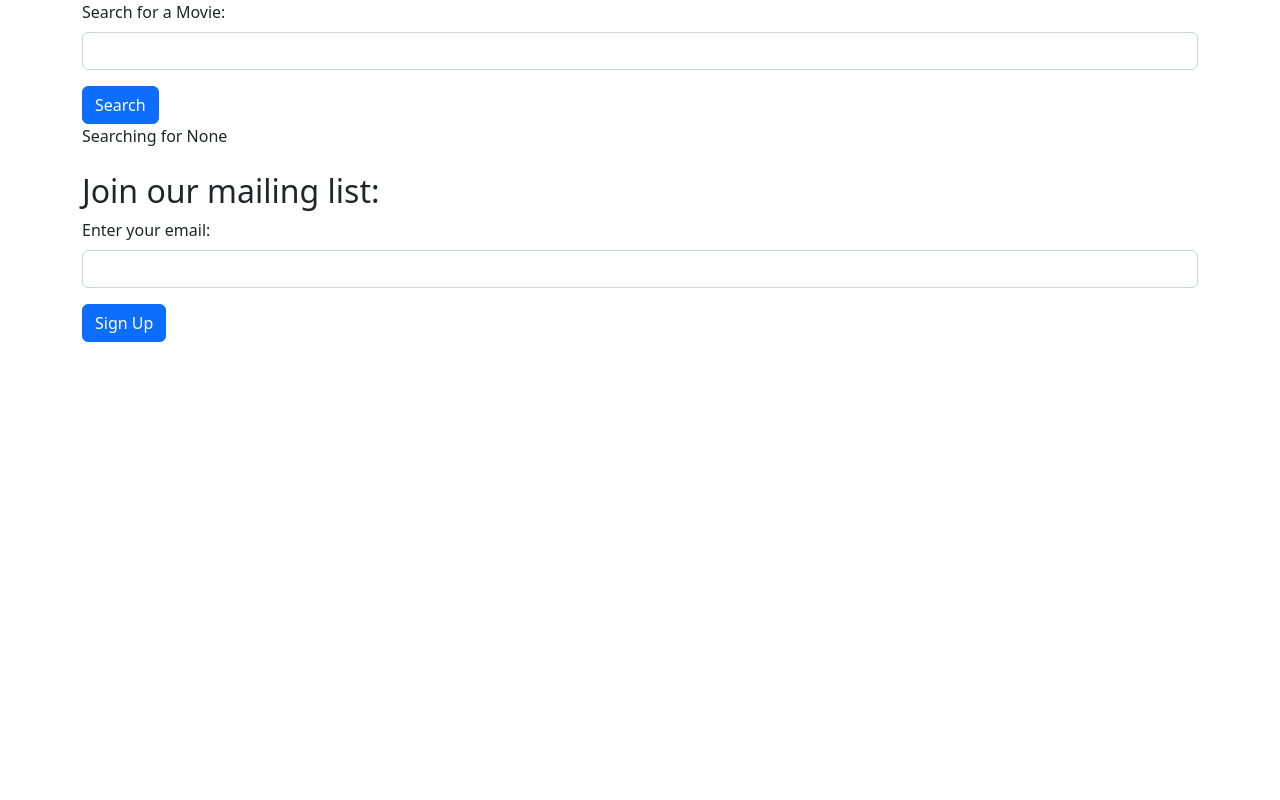
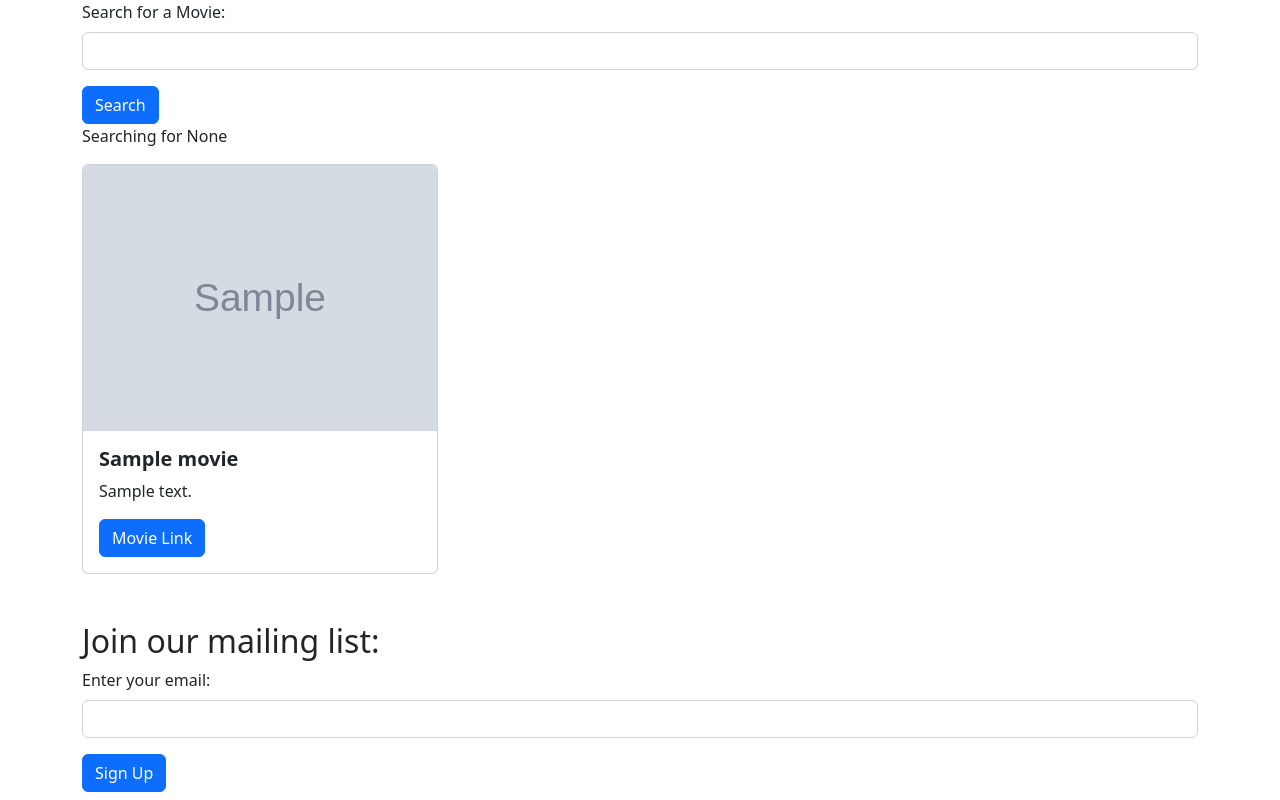
Before and after one commit to matruane/django_moviereviews, a Django app: page / in a window 1280 px wide. Run offline with Django 4.2, Linux system fonts and the light colour scheme; tables that the repository leaves empty hold one stand-in row (values such as "Sample post"); grey boxes marked "Sample" are stand-in pictures.

Commit message:
Create movie cards

```diff
--- a/movie/templates/home.html
+++ b/movie/templates/home.html
@@ -18,7 +18,23 @@
         Search
       </button>
     </form>
-    Searching for {{ searchTerm }}
+    <p>Searching for {{ searchTerm }}</p>
+    <div class="row row-cols-1 row-cols-md-3 g-4">
+      {% for movie in movies %}
+        <div v-for="movie in movies" class="col">
+          <div class="card">
+            <img src="{{ movie.image.url }}" class="card-img-top">
+            <div class="card-body">
+              <h5 class="card-title fw-bold">{{ movie.title }}</h5>
+              <p class="card-text">{{ movie.description }}</p>
+              {% if movie.url %}
+                <a href="{{ movie.url }}" class="btn btn-primary">Movie Link</a>
+              {% endif %}
+            </div>
+          </div>
+        </div>
+      {% endfor %}
+    </div>
     <br />
     <br />
     <h2>Join our mailing list:</h2>
--- a/movie/views.py
+++ b/movie/views.py
@@ -1,9 +1,12 @@
 from django.shortcuts import render
 from django.http import HttpResponse
 
+from .models import Movie
+
 def home(request):
   searchTerm = request.GET.get('searchMovie')
-  return render(request, 'home.html', {'searchTerm': searchTerm})
+  movies = Movie.objects.all()
+  return render(request, 'home.html', {'searchTerm': searchTerm, 'movies': movies})
 
 def about(request):
   return HttpResponse('<h1>Welcome to our About Page</h1>')
```
